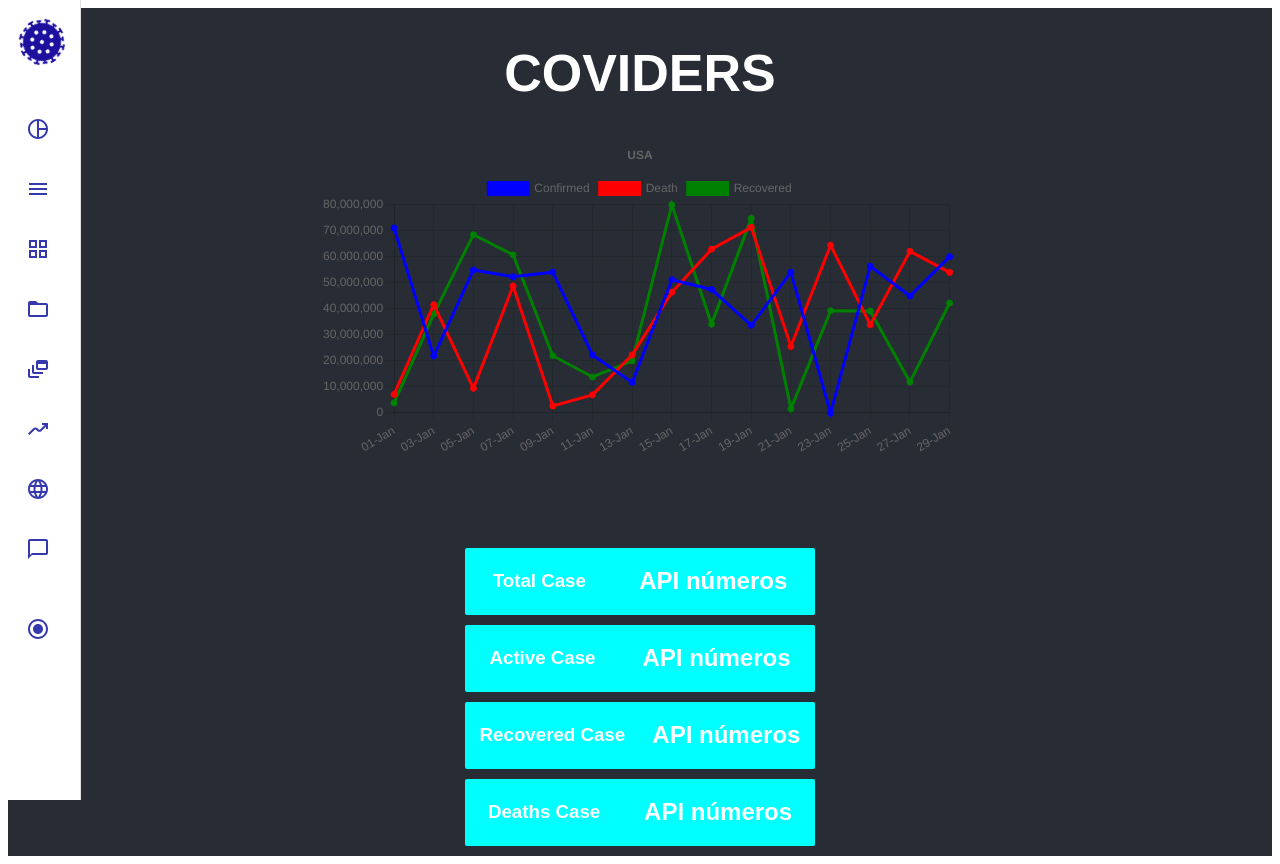
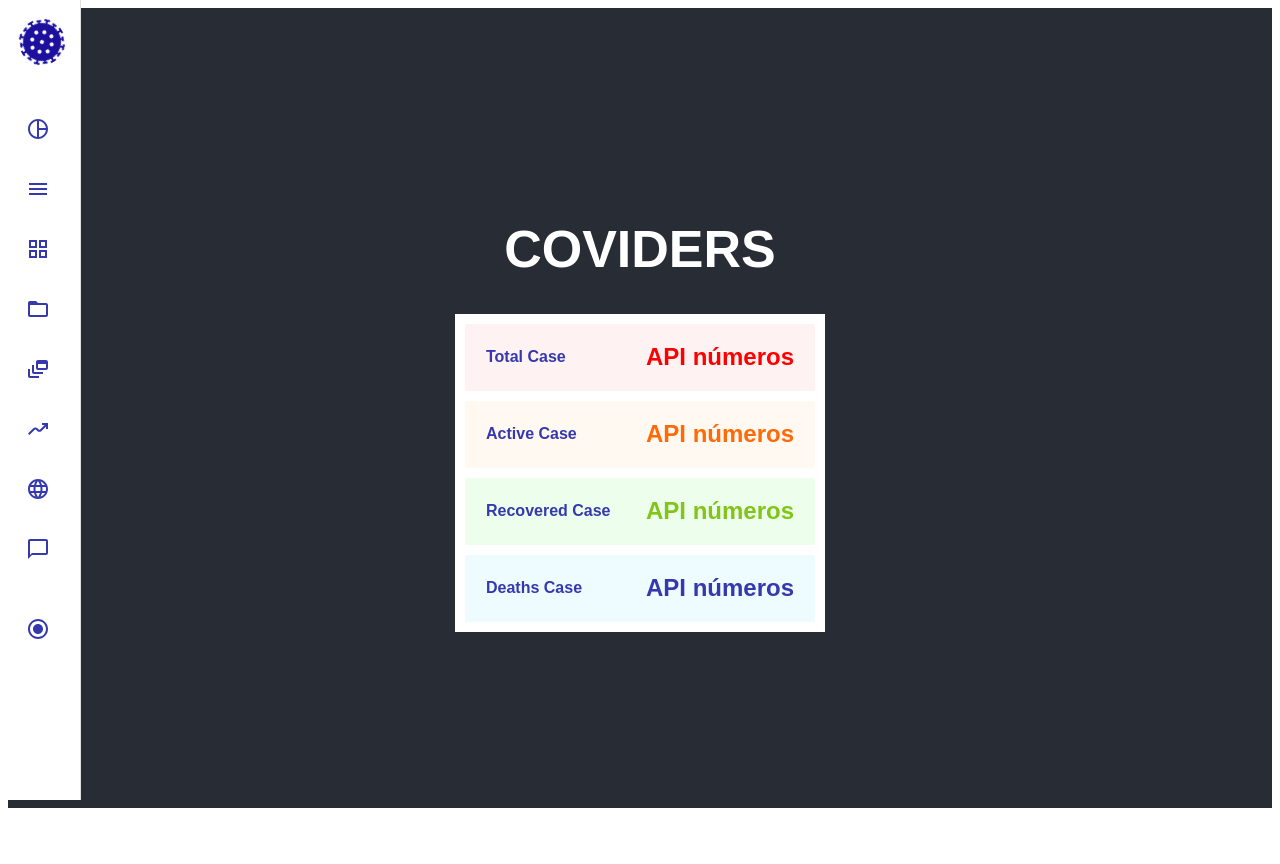
Before and after one commit to JessRm04/laresistenciacoviders, a React (Create React App) app: page / in a window 1280 px wide. After the commit the page ends 816 px from the top, so only its background shows below. Built offline with nearby package versions, Linux system fonts and the light colour scheme; the HTML template or start-up script is replaced by a standard one.

Commit message:
covid19tracker (sin API)

```diff
--- a/src/App.js
+++ b/src/App.js
@@ -1,6 +1,6 @@
 import './App.css';
 import Layout from './components/moleculas/Navbar'
-import {Tracker_seis, data, options} from './components/Tracker_seis';
+// import {Tracker_seis, data, options} from './components/Tracker_seis';
 import CasesComponent from './components/covid19tracker';
 
 
@@ -10,7 +10,7 @@ function App() {
       <header className="App-header">
         <h1>COVIDERS</h1>
         <Layout/>
-        <Tracker_seis/>
+        {/* <Tracker_seis/> */}
         <CasesComponent/>
       </header>
     </div>
--- a/src/components/atomos/RecuadroTracker.jsx
+++ b/src/components/atomos/RecuadroTracker.jsx
@@ -1,9 +1,9 @@
 import React from 'react'
 import '../atomos/recuadroTrackerStyle.css'
 
-const Recuadro = ({texto, numeros}) => {
-    return <div className="recuadroStyle">
-    <h3>{texto}</h3>
+const Recuadro = ({texto, numeros, clase}) => {
+    return <div className={clase}>
+    <h4 className="textoStyle">{texto}</h4>
     <h2>{numeros}</h2>
     </div>
 }
--- a/src/components/atomos/recuadroTrackerStyle.css
+++ b/src/components/atomos/recuadroTrackerStyle.css
@@ -1,15 +1,66 @@
 .containerStyle{
     width: 370px;
+    background:white;
 }
 
 .recuadroStyle{
     display: flex;
     height: 65px;
-    background-color: aqua;
     font-size: medium;
     margin: 10px;
     border: solid 1px transparent;
-    justify-content: space-around;
+    justify-content: space-between;
     border-radius: 2px;
     align-items: center;
+    background-color: #fff2f2;
+    color:#ff0000;
+    padding: 0px 20px 0px 20px;
 }
+
+.recuadroStyle2{
+    display: flex;
+    height: 65px;
+    font-size: medium;
+    margin: 10px;
+    border: solid 1px transparent;
+    justify-content: space-between;
+    border-radius: 2px;
+    align-items: center;
+    background-color: #fff9f1;
+    color:#ff6a07;
+    padding: 0px 20px 0px 20px;
+}
+
+
+.recuadroStyle3{
+    display: flex;
+    height: 65px;
+    font-size: medium;
+    margin: 10px;
+    border: solid 1px transparent;
+    justify-content: space-between;
+    border-radius: 2px;
+    align-items: center;
+    background-color: #edffec;
+    color:#82c519;
+    padding: 0px 20px 0px 20px;
+}
+
+
+.recuadroStyle4{
+    display: flex;
+    height: 65px;
+    font-size: medium;
+    margin: 10px;
+    border: solid 1px transparent;
+    justify-content: space-between;
+    border-radius: 2px;
+    align-items: center;
+    background-color: #eefbff;
+    color:#3639ae;
+    padding: 0px 20px 0px 20px;
+}
+
+.textoStyle{
+    color: #3639ae;
+}
--- a/src/components/covid19tracker.jsx
+++ b/src/components/covid19tracker.jsx
@@ -1,5 +1,5 @@
 import React from 'react'
-// import '../atomos/recuadroTrackerStyle.css'
+import './atomos/recuadroTrackerStyle.css'
 import Recuadro from './atomos/RecuadroTracker';
 
 
@@ -11,10 +11,10 @@ const api_deaths = "API números"
 function CasesComponent ({texto, numeros}){
     return(
         <div className="containerStyle">
-            <Recuadro texto="Total Case" numeros={api_totals}/>
-            <Recuadro texto="Active Case" numeros={api_active}/>
-            <Recuadro texto="Recovered Case" numeros={api_recovered}/>
-            <Recuadro texto="Deaths Case" numeros={api_deaths}/>
+            <Recuadro texto="Total Case" numeros={api_totals} clase="recuadroStyle"/>
+            <Recuadro texto="Active Case" numeros={api_active} clase="recuadroStyle2"/>
+            <Recuadro texto="Recovered Case" numeros={api_recovered} clase="recuadroStyle3"/>
+            <Recuadro texto="Deaths Case" numeros={api_deaths} clase="recuadroStyle4"/>
         </div>
         )}
 
```
